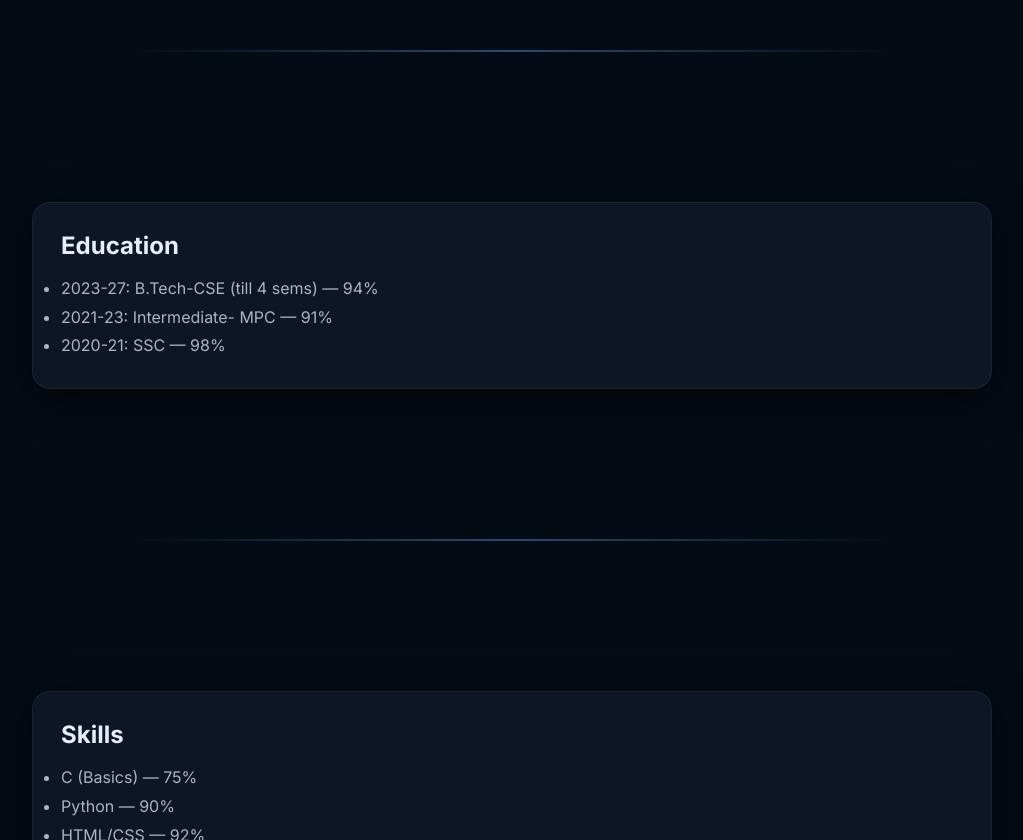
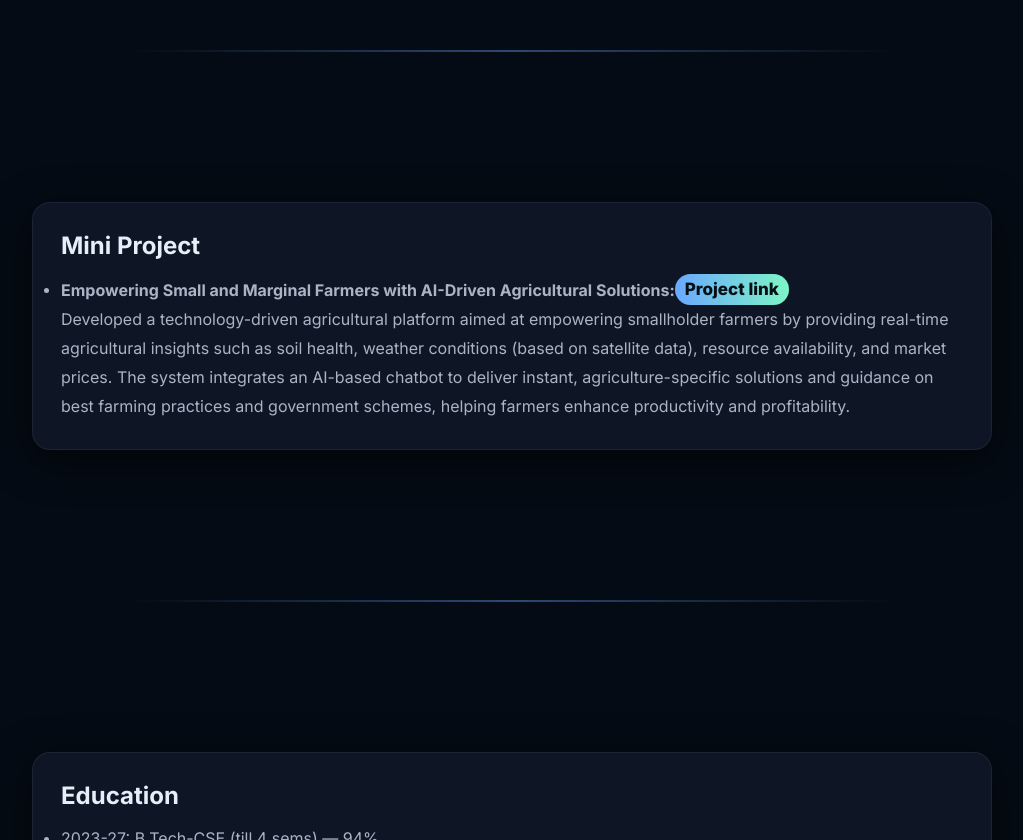
Before and after one commit to PavanKumar111111/Portfolio, a plain HTML site: page index.html in a window 1280 px wide. Shown: the part 1960-2800 px from the top of the page, without its empty margins (128-1151 px from the left). Drawn offline with Linux system fonts and the light colour scheme.

Commit message:
Add projects section with mini project details
Added a new section for projects with a mini project description and link.

```diff
--- a/index.html
+++ b/index.html
@@ -110,6 +110,7 @@
   <a href="#hero">Home</a>
   <a href="#about">About</a>
   <a href="#intern">Internships</a>
+  <a href="#projects">Projects</a>
   <a href="#education">Education</a>
   <a href="#skills">Skills</a>
   <a href="#certs">Certifications</a>
@@ -147,6 +148,18 @@
       <li><b>Web Developer & Designer Intern — AICTE OIB-SIP</b><br>Designed and developed small-scale web applications using HTML, CSS, and JavaScript, focusing on clean architecture and efficient functionality. Built interactive tools such as a dynamic calculator and a feature-rich To-Do application, implementing effective event handling and DOM manipulation. Enhanced overall UI/UX through structured layouts, intuitive user flows, and visually balanced components. Ensured cross-device compatibility by applying responsive design principles. Collaborated effectively using Git and GitHub for version control, code reviews, and project management.</li>
 
     </ul>
+  </div>
+</section>
+
+  <div class="divider"></div>
+
+<section id="projects">
+  <div class="card">
+    <h2>Mini Project</h2>
+    <ul style="margin-top:14px;line-height:1.8;color:var(--muted)">
+      <li><b>Empowering Small and Marginal Farmers with AI-Driven Agricultural Solutions:</b><a href="https://agritechinnovators.netlify.app" style="padding: 0.5px 10px;border-radius:20px;background:linear-gradient(90deg,var(--accent2),var(--accent1));color:#041014;font-weight:800;text-decoration:none;font-size:17px;display:inline-block; "> Project link</a>
+        <br><p>Developed a technology-driven agricultural platform aimed at empowering smallholder farmers by providing real-time agricultural insights such as soil health, weather conditions (based on satellite data), resource availability, and market prices. The system integrates an AI-based chatbot to deliver instant, agriculture-specific solutions and guidance on best farming practices and government schemes, helping farmers enhance productivity and profitability.</p>
+      </li>
   </div>
 </section>
 
```
